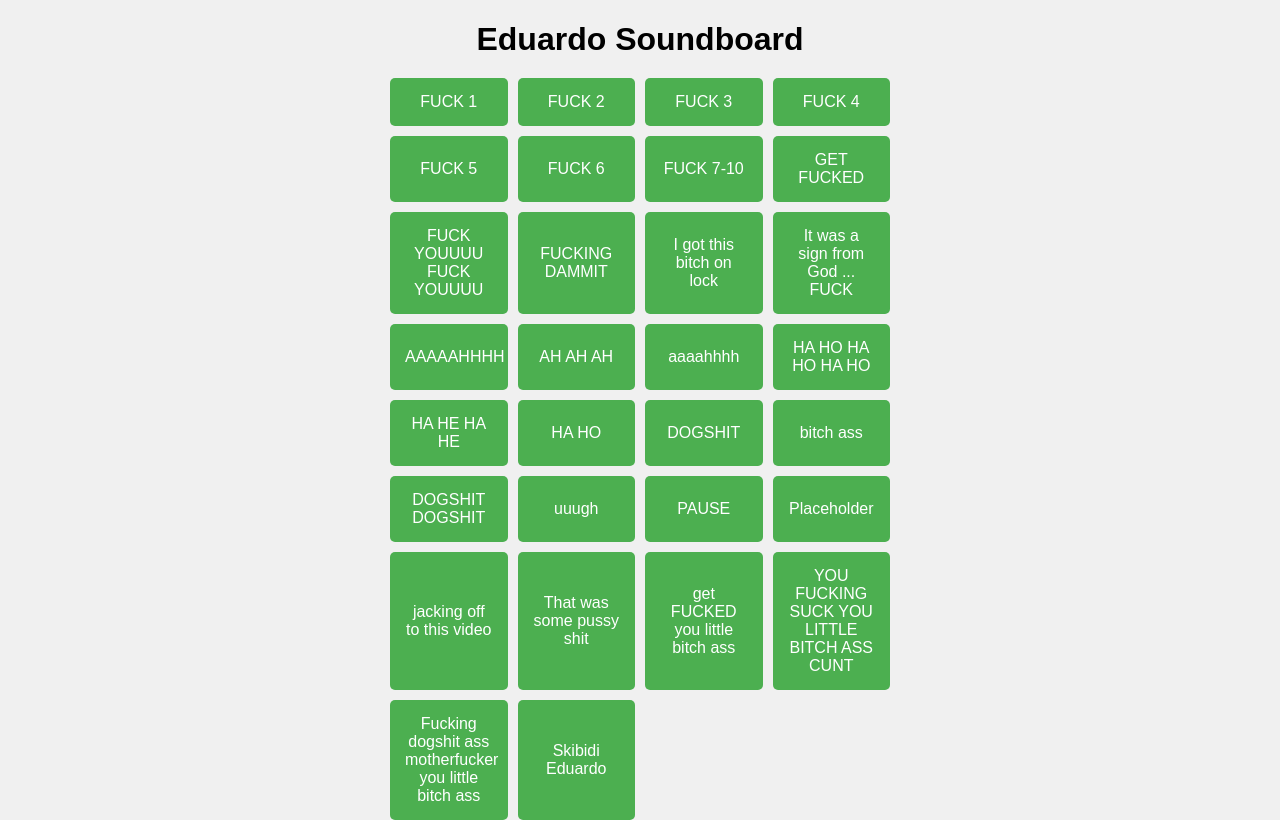
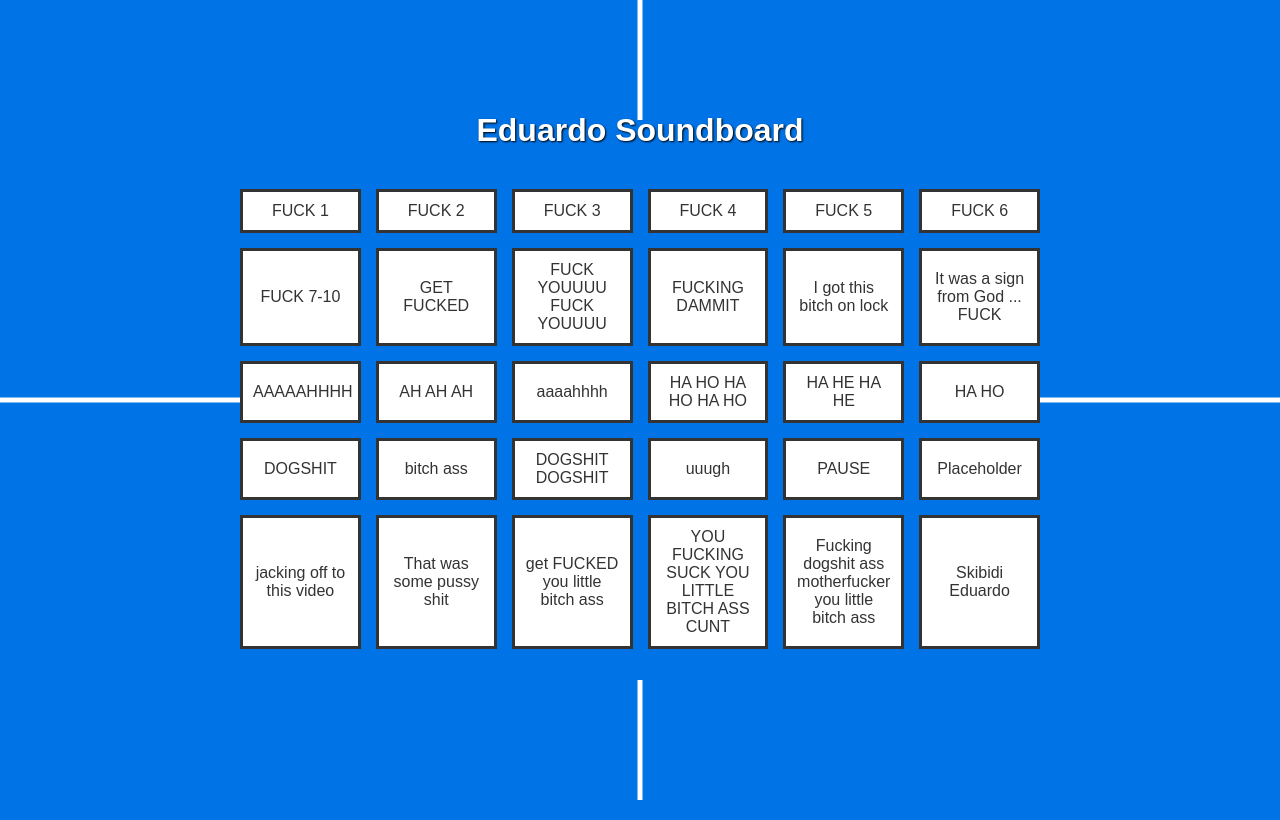
Before and after one commit to EmilioReza/EduardoSoundboard, a plain HTML site: page index.html in a window 1280 px wide. Drawn offline with Linux system fonts and the light colour scheme.

Commit message:
Update styles.css

```diff
--- a/styles.css
+++ b/styles.css
@@ -6,33 +6,91 @@ body {
     justify-content: center;
     min-height: 100vh;
     margin: 0;
-    background-color: #f0f0f0;
+    background-color: #0073e6; /* Blue background like a ping pong table */
+    position: relative;
   }
 
   h1 {
     font-size: 2em;
     margin-bottom: 20px;
+    color: white;
+    text-shadow: 1px 1px 2px black;
+    z-index: 1;
+  }
+
+  /* White line styles */
+  .horizontal-line,
+  .vertical-line {
+    position: absolute;
+    background-color: white;
+    z-index: 0;
+  }
+
+  /* Left horizontal line */
+  .left-line {
+    height: 5px;
+    width: calc(50% - 300px); /* Stops before the buttons area */
+    top: 50%;
+    left: 0;
+    transform: translateY(-50%);
+  }
+
+  /* Right horizontal line */
+  .right-line {
+    height: 5px;
+    width: calc(50% - 300px);
+    top: 50%;
+    right: 0;
+    transform: translateY(-50%);
+  }
+
+  /* Top vertical line */
+  .top-line {
+    width: 5px;
+    height: calc(15%); /* Stops before the title */
+    top: 0;
+    left: 50%;
+    transform: translateX(-50%);
+  }
+
+  /* Bottom vertical line */
+  .bottom-line {
+    width: 5px;
+    height: calc(15%); /* Stops before the buttons area */
+    bottom: 0;
+    left: 50%;
+    transform: translateX(-50%);
   }
 
   .soundboard {
     display: grid;
-    grid-template-columns: repeat(auto-fit, minmax(100px, 1fr));
-    gap: 10px;
-    width: 80%;
-    max-width: 500px;
+    grid-template-columns: repeat(6, minmax(100px, 1fr)); /* 6 columns to fit 30 buttons well */
+    gap: 15px;
+    width: 90%;
+    max-width: 800px;
+    padding: 20px;
+    background-color: transparent;
+    z-index: 1;
   }
 
   button {
-    padding: 15px;
+    padding: 10px 10px; /* Adjust padding for a rectangular shape */
     font-size: 1em;
-    background-color: #4CAF50;
-    color: white;
-    border: none;
-    border-radius: 5px;
+    color: #333;
+    background-color: #fff;
+    border: 3px solid #333;
+    border-radius: 0; /* Remove border radius for rectangular buttons */
     cursor: pointer;
-    transition: background-color 0.3s ease;
+    transition: transform 0.1s ease;
+    text-align: center;
+
   }
 
   button:hover {
-    background-color: #45a049;
+    transform: scale(1.1);
   }
+
+  button:active {
+    transform: scale(1);
+    background-color: #ccc;
+  }
```
